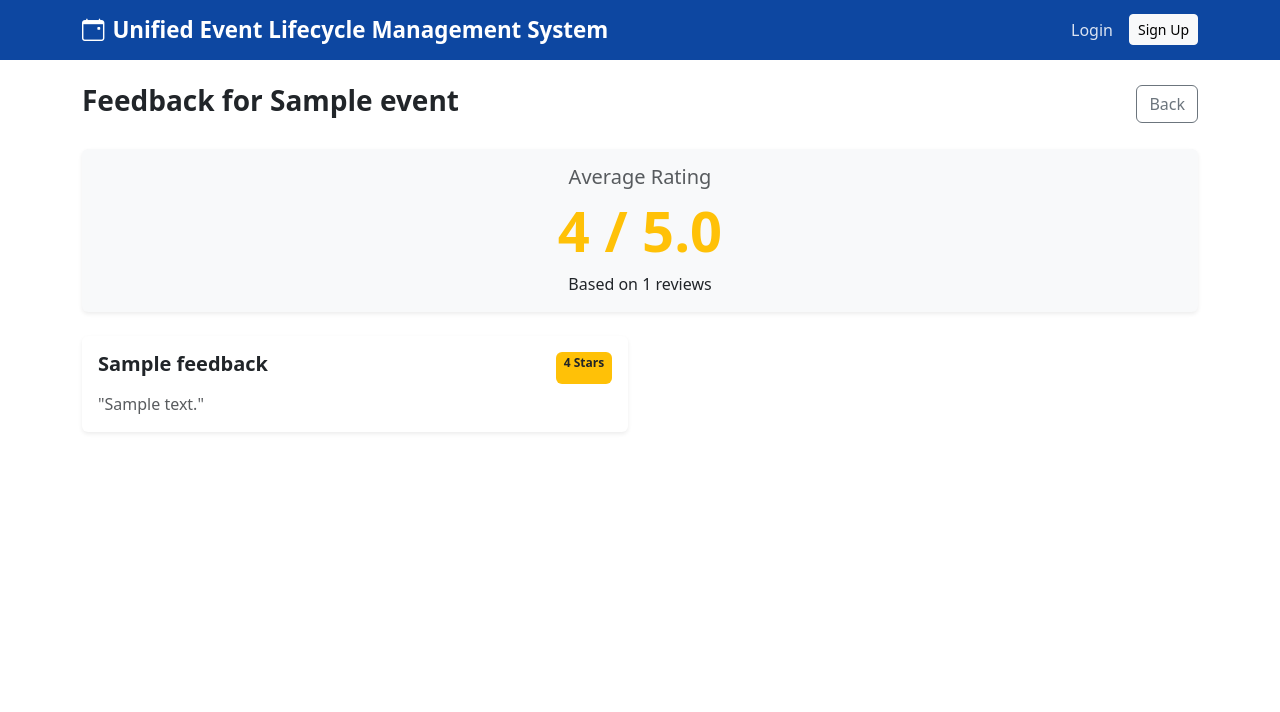
After one commit to Abdularfath/event-management-system, a Flask app: template templates/organizer/events/feedback.html in a window 1280 px wide. The commit adds this page. Shown: the top 712 px of the page. Run offline with Flask 3, Linux system fonts and the light colour scheme; the template is opened without the code that fills it: most values are stand-ins (such as "Sample title", 1, 10 or a date in 2020); some libraries are stand-ins or nearby versions.

Commit message:
Final Polish: Added Post-Event Feedback system and Fixed Real Name Registration flow

```diff
--- a/app/routes/auth.py
+++ b/app/routes/auth.py
@@ -19,6 +19,7 @@ def get_api_key():
 @auth_bp.route('/signup', methods=['GET', 'POST'])
 def signup():
     if request.method == 'POST':
+        name = request.form.get('name', '').strip()
         email    = request.form.get('email', '').strip().lower()
         password = request.form.get('password', '')
         role     = request.form.get('role', 'attendee')
@@ -42,6 +43,7 @@ def signup():
             # Save profile to Firestore /users/{uid}
             db.collection('users').document(user.uid).set({
                 'uid':              user.uid,
+                'name':             name,
                 'email':            email,
                 'role':             role,
                 'is_active':        True,
@@ -53,6 +55,7 @@ def signup():
             session['uid']   = user.uid
             session['email'] = email
             session['role']  = role
+            session['name']  = name
 
             flash(f'Welcome to EMS! Your account has been created.', 'success')
 
@@ -102,13 +105,16 @@ def login():
             uid = data['localId']
             user_doc = db.collection('users').document(uid).get()
             role = 'attendee'
+            name = 'User'
             if user_doc.exists:
                 role = user_doc.to_dict().get('role', 'attendee')
+                name = user_doc.to_dict().get('name', 'User')
 
             # Set session
             session['uid']   = uid
             session['email'] = email
             session['role']  = role
+            session['name']  = name
 
             flash(f'Welcome back!', 'success')
 
--- a/app/routes/events.py
+++ b/app/routes/events.py
@@ -14,6 +14,7 @@ from flask import make_response
 from reportlab.pdfgen import canvas
 from reportlab.lib.pagesizes import landscape, letter
 from reportlab.lib import colors
+from google.cloud.firestore import Query
 
 events_bp = Blueprint('events', __name__, url_prefix='/organizer/events')
 
@@ -447,3 +448,24 @@ def generate_certificate(event_id, reg_id):
     response.headers['Content-Disposition'] = f'attachment; filename=Certificate_{reg_data.get("attendee_name", "Attendee")}.pdf'
 
     return response
+
+
+
+@events_bp.route('/<event_id>/feedback')
+@login_required
+@role_required('organizer')
+def view_feedback(event_id):
+    event_doc = db.collection('events').document(event_id).get()
+    if not event_doc.exists or event_doc.to_dict().get('organizer_uid') != session.get('uid'):
+        return redirect(url_for('events.list_events'))
+
+    event_data = {**event_doc.to_dict(), 'id': event_id}
+
+    # Fetch all feedback for this event
+    feedback_docs = db.collection('events').document(event_id).collection('feedback').order_by('submitted_at', direction=Query.DESCENDING).stream()
+    feedbacks = [{**d.to_dict(), 'id': d.id} for d in feedback_docs]
+
+    # Calculate average rating
+    avg_rating = round(sum([f['rating'] for f in feedbacks]) / len(feedbacks), 1) if feedbacks else 0
+
+    return render_template('organizer/events/feedback.html', event=event_data, feedbacks=feedbacks, avg_rating=avg_rating)
--- a/app/routes/registration.py
+++ b/app/routes/registration.py
@@ -119,7 +119,7 @@ def register(event_id, ticket_type_id):
         _,reg_ref = db.collection('registrations').add({
             'event_id':         event_id,
             'attendee_uid':      session['uid'],
-            'attendee_name':     user_data.get('full_name', session.get('email','').split('@')[0]),
+            'attendee_name':     request.form.get('attendee_name', session.get('name', 'Attendee')),
             'attendee_email':    session['email'],
             'ticket_type_id':    ticket_type_id,
             'ticket_type_name':  ticket['name'],
--- a/templates/attendee/my_events.html
+++ b/templates/attendee/my_events.html
@@ -42,7 +42,7 @@
                             <li><i class="bi bi-receipt text-muted me-2"></i> <strong>Order ID:</strong> <span class="text-muted" style="font-size: 0.85rem;">{{ reg.id }}</span></li>
                         </ul>
 
-                                                 {% if reg.status in ['confirmed', 'checked_in'] %}
+                            {% if reg.status in ['confirmed', 'checked_in'] %}
                             <div class="mt-auto pt-3 border-top">
                                 <div class="d-flex gap-2">
                                     <!-- Agenda Button ALWAYS shows for confirmed tickets -->
@@ -54,6 +54,9 @@
                                     {% if reg.get('qr_url') or reg.get('qr_code_url') %}
                                     <a href="{{ reg.get('qr_url') or reg.get('qr_code_url') }}" target="_blank" class="btn btn-dark w-50">
                                         <i class="bi bi-qr-code"></i> QR Code
+                                    </a>
+                                    <a href="{{ url_for('attendee.submit_feedback', event_id=reg.event_id, registration_id=reg.id) }}" class="btn btn-sm btn-outline-primary mt-2">
+                                        <i class="bi bi-star-fill text-warning me-1"></i> Leave Feedback
                                     </a>
                                     {% endif %}
                                 </div>
--- a/templates/attendee/register.html
+++ b/templates/attendee/register.html
@@ -34,6 +34,12 @@
         <form method="POST" novalidate>
           <input type="hidden" name="csrf_token" value="{{ csrf_token() }}">
           <input type="hidden" name="promo_code" id="hidden_promo" value="">
+
+          <div class="mb-3">
+            <label for="attendee_name" class="form-label">Full Name</label>
+            <!-- ADD the value attribute here: -->
+             <input type="text" class="form-control" id="attendee_name" name="attendee_name" value="{{ session.get('name', '') }}" required>
+            </div>
 
           {# Quantity selector #}
           <div class="mb-3">
--- a/templates/auth/signup.html
+++ b/templates/auth/signup.html
@@ -13,6 +13,12 @@
 
     <form method="POST" action="{{ url_for('auth.signup') }}" novalidate>
       <input type="hidden" name="csrf_token" value="{{ csrf_token() }}">
+
+      <div class="mb-3">
+        <label for="name" class="form-label">Full Name</label>
+        <input type="text" class="form-control" id="name" name="name" placeholder="e.g., John Doe" required>
+      </div>
+
 
       {# Email #}
       <div class="mb-3">
--- /dev/null
+++ b/templates/organizer/events/feedback.html
@@ -0,0 +1,40 @@
+{% extends 'base.html' %}
+{% block title %}Event Feedback{% endblock %}
+
+{% block content %}
+<div class="container py-4">
+    <div class="d-flex justify-content-between align-items-center mb-4">
+        <h3 class="fw-bold">Feedback for {{ event.name }}</h3>
+        <a href="{{ url_for('events.list_events') }}" class="btn btn-outline-secondary">Back</a>
+    </div>
+
+    <div class="card bg-light border-0 shadow-sm mb-4">
+        <div class="card-body text-center">
+            <h5 class="text-muted">Average Rating</h5>
+            <h1 class="display-4 fw-bold text-warning">{{ avg_rating }} / 5.0</h1>
+            <p class="mb-0">Based on {{ feedbacks|length }} reviews</p>
+        </div>
+    </div>
+
+    <div class="row">
+        {% for f in feedbacks %}
+        <div class="col-md-6 mb-3">
+            <div class="card shadow-sm border-0 h-100">
+                <div class="card-body">
+                    <div class="d-flex justify-content-between">
+                        <h5 class="fw-bold">{{ f.attendee_name }}</h5>
+                        <span class="badge bg-warning text-dark">{{ f.rating }} Stars</span>
+                    </div>
+                    <p class="text-muted mt-2 mb-0">"{{ f.comments or 'No written comments.' }}"</p>
+                </div>
+            </div>
+        </div>
+        {% else %}
+        <div class="col-12 text-center py-5 text-muted">
+            <i class="bi bi-chat-square-text display-1"></i>
+            <h4 class="mt-3">No feedback received yet.</h4>
+        </div>
+        {% endfor %}
+    </div>
+</div>
+{% endblock %}
--- a/templates/organizer/events/list.html
+++ b/templates/organizer/events/list.html
@@ -83,6 +83,9 @@
       <a href="{{ url_for('events.event_analytics', event_id=event.id) }}" class="btn btn-sm btn-outline-info mt-1">
         <i class="bi bi-graph-up"></i> Analytics
       </a>
+      <a href="{{ url_for('events.view_feedback', event_id=event.id) }}" class="btn btn-sm btn-outline-warning text-dark">
+        <i class="bi bi-star-fill text-warning me-1"></i> Feedback
+      </a>
         {% endif %}
 
         {% if event.status == 'draft' %}
```
Also changed, not shown: app/routes/attendee.py (+34 -0 lines), templates/attendee/feedback.html (added, +34 -0 lines), README.md.
